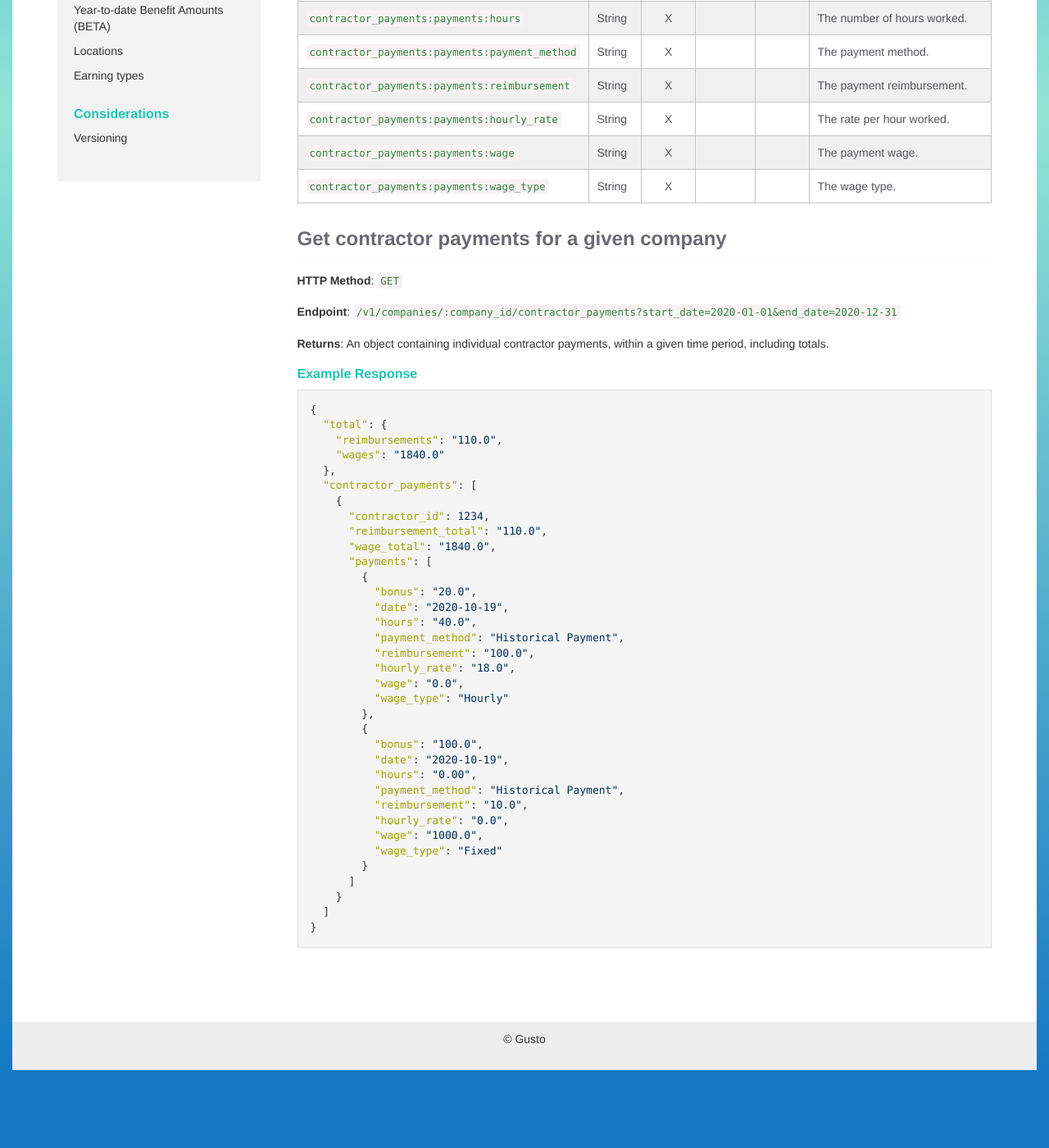
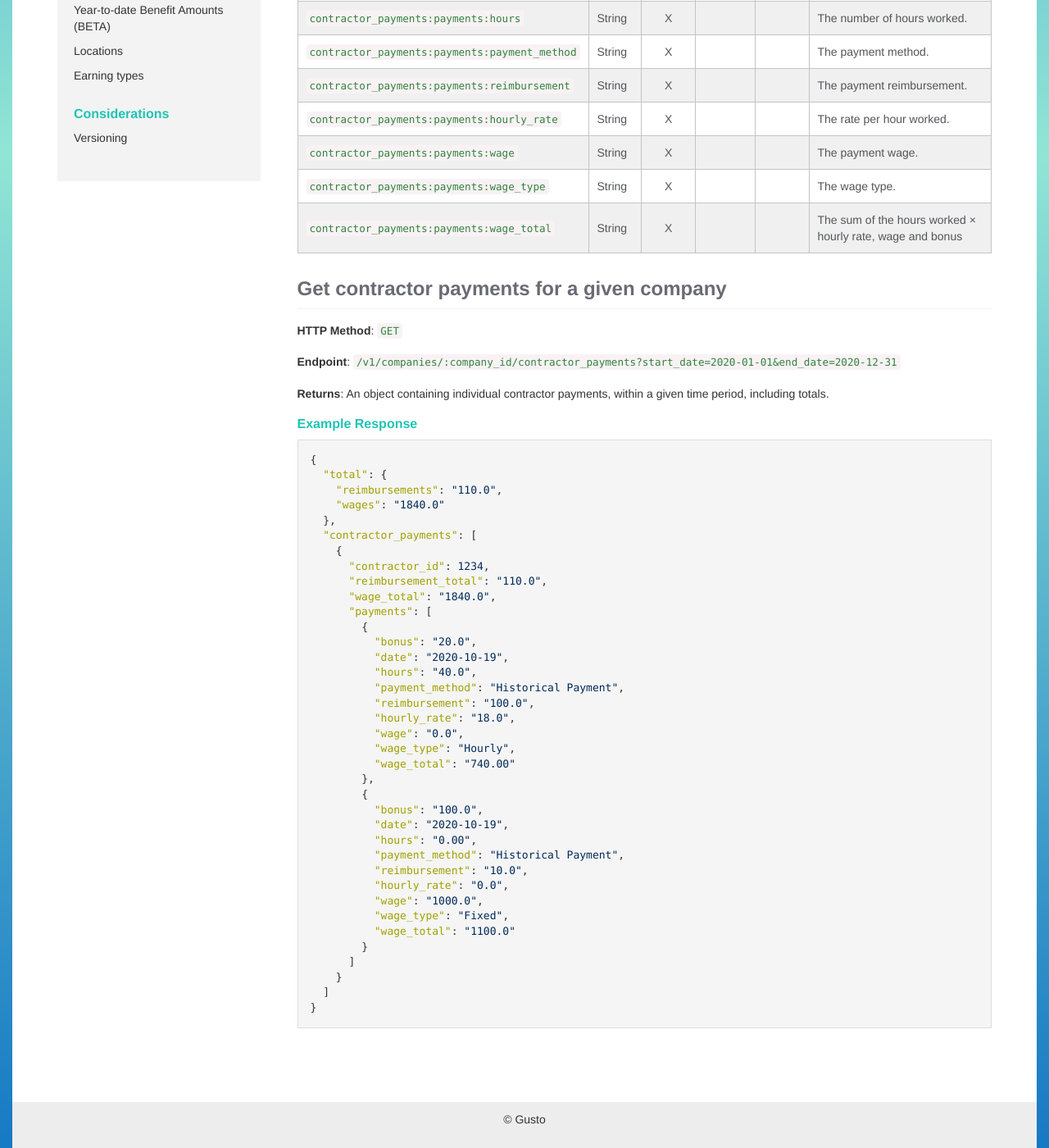
Before and after one commit to Gusto/gusto.github.io, a Jekyll site: the page built from _posts/2020-10-19-contractor-payments.markdown, in a window 1280 px wide and 1400 px high, scrolled down 997 px. Shown: the whole window at 82% size. Built offline with Jekyll 4.4.1, drawn with Linux system fonts in a browser that asks for light colours; before the commit the page ends 2317 px from its top, so only the background shows below that.

Commit message:
Change contractor payment entries to include wage_total

```diff
--- a/_posts/2020-10-19-contractor-payments.markdown
+++ b/_posts/2020-10-19-contractor-payments.markdown
@@ -26,6 +26,7 @@ title: Contractor Payments
 | `contractor_payments:payments:hourly_rate`    | String            |     X     |          |         | The rate per hour worked.
 | `contractor_payments:payments:wage`           | String            |     X     |          |         | The payment wage.
 | `contractor_payments:payments:wage_type`      | String            |     X     |          |         | The wage type.
+| `contractor_payments:payments:wage_total`     | String            |     X     |          |         | The sum of the hours worked × hourly rate, wage and bonus
 
 
 ## Get contractor payments for a given company
@@ -58,7 +59,8 @@ title: Contractor Payments
           "reimbursement": "100.0",
           "hourly_rate": "18.0",
           "wage": "0.0",
-          "wage_type": "Hourly"
+          "wage_type": "Hourly",
+          "wage_total": "740.00"
         },
         {
           "bonus": "100.0",
@@ -68,7 +70,8 @@ title: Contractor Payments
           "reimbursement": "10.0",
           "hourly_rate": "0.0",
           "wage": "1000.0",
-          "wage_type": "Fixed"
+          "wage_type": "Fixed",
+          "wage_total": "1100.0"
         }
       ]
     }
```
